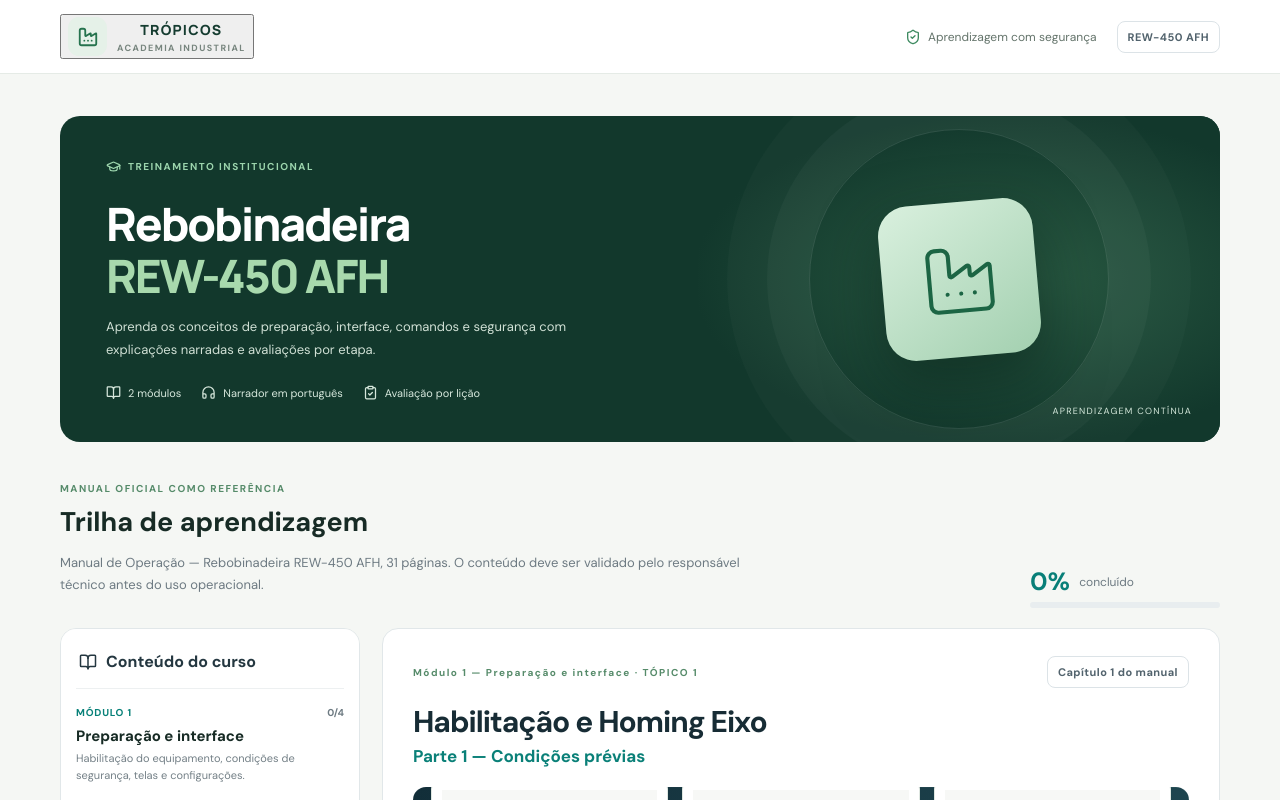
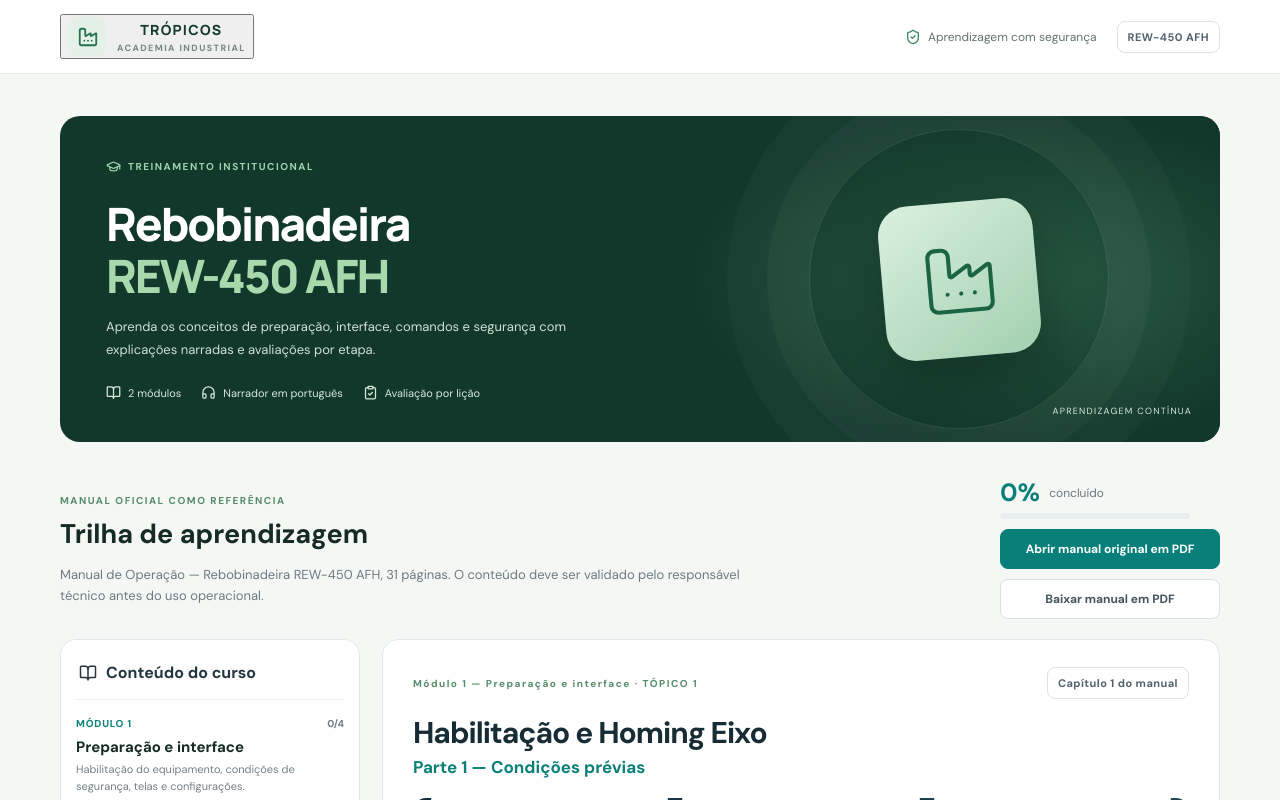
Before and after one commit to ambertelli/treinamento-virtual-industrial, a React (Vite) app: page / in a window 1280 px wide. Shown: the top 800 px of the page. Built offline with nearby package versions, Linux system fonts and the light colour scheme.

Commit message:
Adicionar acesso ao manual original da REW-450 AFH

```diff
--- a/src/App.jsx
+++ b/src/App.jsx
@@ -178,7 +178,11 @@ export default function App() {
 
       <section className="course-heading">
         <div><span className="eyebrow">MANUAL OFICIAL COMO REFERÊNCIA</span><h2>Trilha de aprendizagem</h2><p className="muted">{course.source}. O conteúdo deve ser validado pelo responsável técnico antes do uso operacional.</p></div>
-        <div className="overall-progress"><strong>{percent}%</strong><span>concluído</span><div className="track"><span style={{width:`${percent}%`}}/></div></div>
+        <div className="course-actions" style={{display:"flex",flexDirection:"column",gap:10,minWidth:220}}>
+          <div className="overall-progress"><strong>{percent}%</strong><span>concluído</span><div className="track"><span style={{width:`${percent}%`}}/></div></div>
+          <a className="primary" style={{textDecoration:"none"}} href={`${import.meta.env.BASE_URL}Manual%20de%20Opera%C3%A7%C3%A3o%20-%20Rebobinadeira%20REW-450%20AFH.pdf`} target="_blank" rel="noreferrer">Abrir manual original em PDF</a>
+          <a className="secondary" style={{textDecoration:"none"}} href={`${import.meta.env.BASE_URL}Manual%20de%20Opera%C3%A7%C3%A3o%20-%20Rebobinadeira%20REW-450%20AFH.pdf`} download="Manual-Rebobinadeira-REW-450-AFH.pdf">Baixar manual em PDF</a>
+        </div>
       </section>
 
       <div className="training-layout">
```
